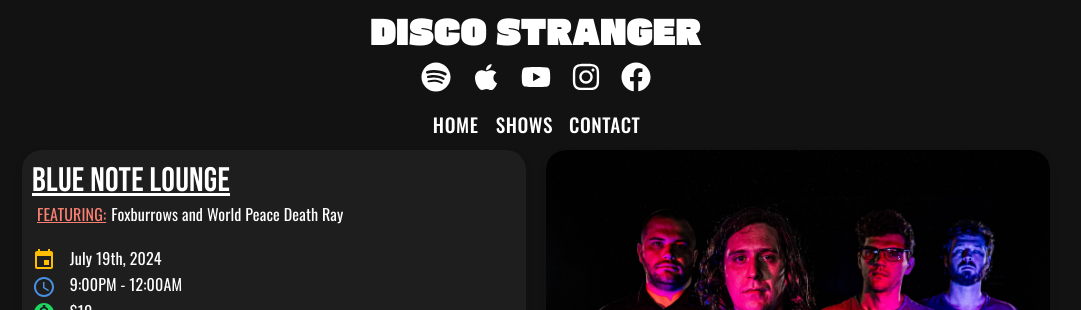
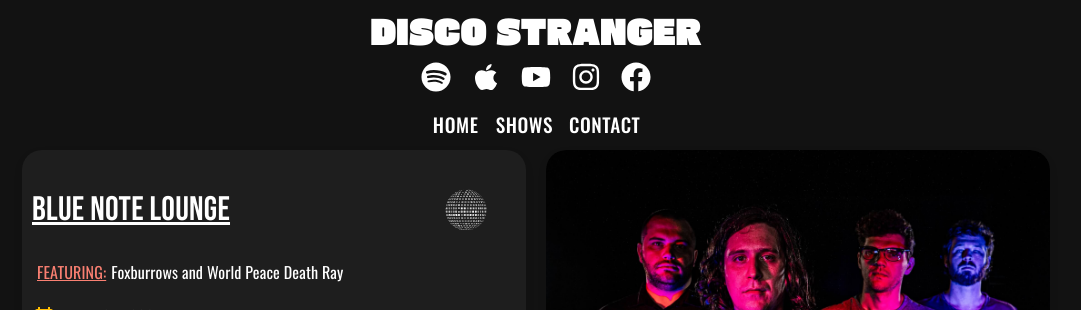
Before and after one commit to ajSeadler/band-website, a React (Vite) app: page /showdetails/2 in a window 1280 px wide. Shown: the top 310 px of the page, without its empty margins (104-1185 px from the left). Built offline with nearby package versions, Linux system fonts and the light colour scheme; a web font is replaced by a local one.

Commit message:
add disco ball to shw card

```diff
--- a/src/components/DiscoBall.jsx
+++ b/src/components/DiscoBall.jsx
@@ -3,8 +3,8 @@ import "../styles/DiscoBall.css"; // Assuming you create a separate CSS file for
 
 const DiscoBall = () => {
   useEffect(() => {
-    const radius = 50;
-    const squareSize = 6.5;
+    const radius = 20.5; // Reduced to half
+    const squareSize = 2.325; // Reduced to half
     const prec = 19.55;
     const fuzzy = 0.001;
     const inc = (Math.PI - fuzzy) / prec;
--- a/src/components/Footer.jsx
+++ b/src/components/Footer.jsx
@@ -16,7 +16,6 @@ const Footer = () => {
       <Container>
         <div className="footer-content">
           <Col xs="12" md="6" className="text-center">
-            <DiscoBall />
             <div className="social-icons">
               <a
                 href="https://open.spotify.com/artist/3SwSE7OtWzLOrc32Eq54gO"
--- a/src/components/ShowDetailsPage.jsx
+++ b/src/components/ShowDetailsPage.jsx
@@ -6,6 +6,7 @@ import MonetizationOnIcon from "@mui/icons-material/MonetizationOn";
 import LocationOnIcon from "@mui/icons-material/LocationOn";
 import { useParams, Link } from "react-router-dom";
 import { shows } from "./showinfo";
+import DiscoBall from "./DiscoBall";
 import "../styles/ShowDetailsPage.css";
 
 const ShowDetailsPage = () => {
@@ -23,9 +24,12 @@ const ShowDetailsPage = () => {
         <div className="show-details-info">
           <Card className="show-details-card">
             <CardContent className="show-details-card-content">
-              <Typography variant="h4" className="show-details-title">
-                {show.title}
-              </Typography>
+              <div className="title-and-disco">
+                <Typography variant="h4" className="show-details-title">
+                  {show.title}
+                </Typography>
+                <DiscoBall />
+              </div>
               <Typography variant="body1" className="show-details-description">
                 <span
                   style={{
--- a/src/styles/ShowDetailsPage.css
+++ b/src/styles/ShowDetailsPage.css
@@ -133,12 +133,18 @@
   float: right;
   border-radius: 20px !important;
   font-size: 0.7rem !important;
-  transition: all 0.3s ease;
+  transition: all 0.3s ease !important;
 }
 
 .see-details-button:hover {
-  background-color: salmon;
-  color: white;
+  background-color: salmon !important;
+  color: white !important;
+}
+
+.title-and-disco {
+  display: flex;
+  align-items: center;
+  justify-content: space-between;
 }
 
 .upcoming-event-title {
```
